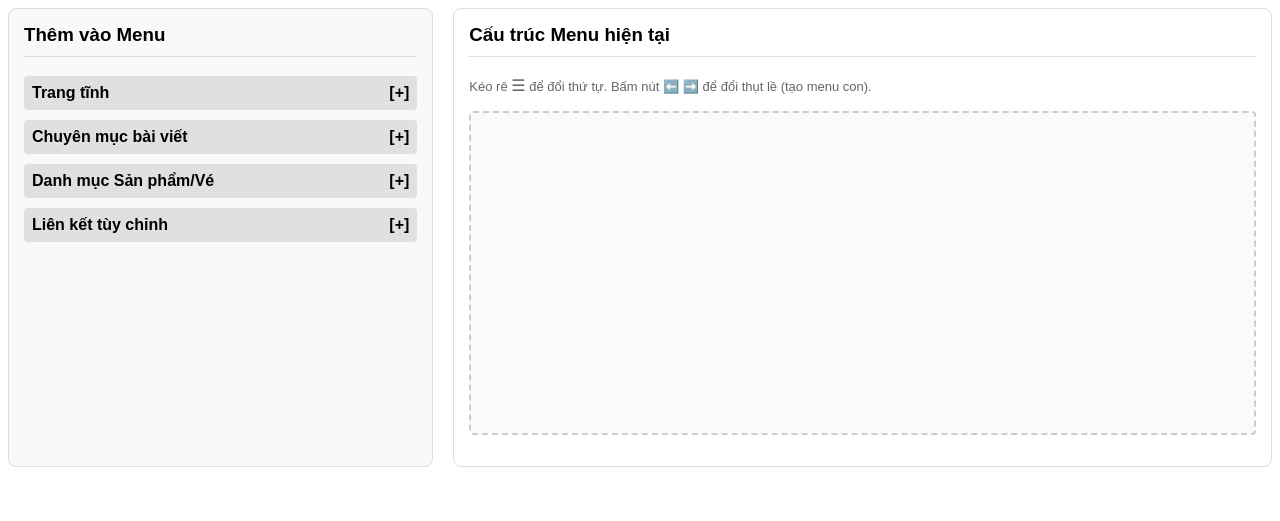
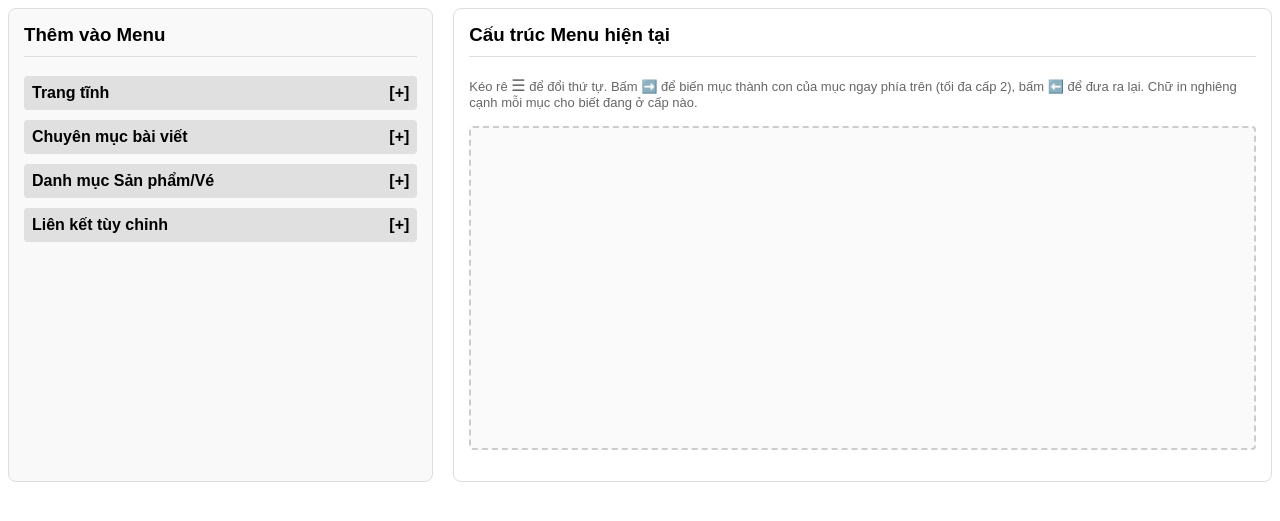
Before and after one commit to huydevhehe/suoitien-cms, a Django app: template templates/admin/suoi_tien/widgets/menu_builder.html in a window 1280 px wide. Shown: the top 521 px of the page. Run offline with Django 5.2, Linux system fonts and the light colour scheme; the template is opened without the code that fills it, so the values that code supplies are empty; parts of the project's set-up code (start-up, migrations or seed data) failed here and were passed over.

Commit message:
fix(admin): clarify menu level labels, add widgets API response example

```diff
--- a/templates/admin/suoi_tien/widgets/menu_builder.html
+++ b/templates/admin/suoi_tien/widgets/menu_builder.html
@@ -56,7 +56,7 @@
     <!-- RIGHT COLUMN: DRAG & DROP TREE -->
     <div class="menu-tree" style="flex: 2; border: 1px solid #ddd; padding: 15px; border-radius: 8px; background: #fff;">
         <h3 style="margin-top: 0; padding-bottom: 10px; border-bottom: 1px solid #ddd;">Cấu trúc Menu hiện tại</h3>
-        <p style="font-size: 13px; color: #666; margin-bottom: 15px;">Kéo rê <span style="font-size:16px;">☰</span> để đổi thứ tự. Bấm nút ⬅️ ➡️ để đổi thụt lề (tạo menu con).</p>
+        <p style="font-size: 13px; color: #666; margin-bottom: 15px;">Kéo rê <span style="font-size:16px;">☰</span> để đổi thứ tự. Bấm <strong>➡️</strong> để biến mục thành con của mục ngay phía trên (tối đa cấp 2), bấm <strong>⬅️</strong> để đưa ra lại. Chữ in nghiêng cạnh mỗi mục cho biết đang ở cấp nào.</p>
 
         <ul id="sortable-menu" class="sortable-list" style="list-style: none; padding: 10px; min-height: 300px; border: 2px dashed #ccc; background: #fafafa; border-radius: 4px;">
             <!-- JS will populate this -->
@@ -111,6 +111,12 @@
     }
     .btn-indent:hover {
         background: #ddd;
+    }
+    .level-label {
+        font-size: 11px;
+        font-weight: 600;
+        font-style: italic;
+        margin-right: 8px;
     }
 </style>
 
@@ -205,9 +211,10 @@
         content.style.alignItems = 'center';
         content.innerHTML = `
             <span class="sortable-handle" title="Kéo thả để di chuyển">☰</span>
-            <span class="btn-indent" onclick="changeLevel(this, -1)" title="Thụt lề trái">⬅️</span>
-            <span class="btn-indent" onclick="changeLevel(this, 1)" title="Thụt lề phải">➡️</span>
+            <span class="btn-indent" onclick="changeLevel(this, -1)" title="Thụt lề trái (đưa lên cấp cao hơn)">⬅️</span>
+            <span class="btn-indent" onclick="changeLevel(this, 1)" title="Thụt lề phải (biến thành mục con)">➡️</span>
             <strong style="margin: 0 10px;">${displayTitle}</strong>
+            <span class="level-label"></span>
             <span style="background: #eee; padding: 2px 6px; border-radius: 10px; font-size: 11px; color:#666;">${typeName}</span>
         `;
 
@@ -224,6 +231,22 @@
         li.appendChild(content);
         li.appendChild(removeBtn);
         sortableList.appendChild(li);
+        updateLevelLabel(li, level);
+    }
+
+    // Hiện rõ chữ "Mục chính"/"Chỉ mục con cấp X" trên mỗi mục, giống bản gốc PHP,
+    // để biết ngay đang ở cấp nào mà không cần đoán qua màu viền/thụt lề.
+    function updateLevelLabel(li, level) {
+        var span = li.querySelector('.level-label');
+        if (!span) return;
+        level = parseInt(level || '0');
+        if (level === 0) {
+            span.innerText = 'Mục chính';
+            span.style.color = '#6c757d';
+        } else {
+            span.innerText = 'Chỉ mục con cấp ' + level;
+            span.style.color = level === 1 ? '#007bff' : '#28a745';
+        }
     }
 
     // Indentation logic
@@ -236,6 +259,7 @@
 
         li.className = 'sortable-item level-' + newLevel;
         li.setAttribute('data-level', newLevel);
+        updateLevelLabel(li, newLevel);
         updateTextarea();
     }
 
@@ -294,21 +318,4 @@
             });
         }
     };
-
-    // Khi thêm từ Checkbox vào menu
-    document.querySelector('.menu-panel').addEventListener('click', function(e) {
-        if(e.target && e.target.nodeName == "BUTTON" && e.target.innerText === "Thêm vào menu") {
-            var ul = e.target.previousElementSibling;
-            var checkboxes = ul.querySelectorAll('input[type="checkbox"]:checked');
-            checkboxes.forEach(function(cb) {
-                var title = cb.getAttribute('data-title');
-                var idAndType = cb.value; // ex: 158_***_pagehtml
-                var rawTitle = "[[[::vi]]]" + title + "[[[::end_vi]]]";
-                addMenuItem(idAndType, rawTitle, '0');
-                cb.checked = false; // uncheck after add
-            });
-            updateTextarea();
-            e.stopPropagation();
-        }
-    }, true);
 </script>
```
Also changed, not shown: suoi_tien/api/public/views.py (+35 -1 lines).
